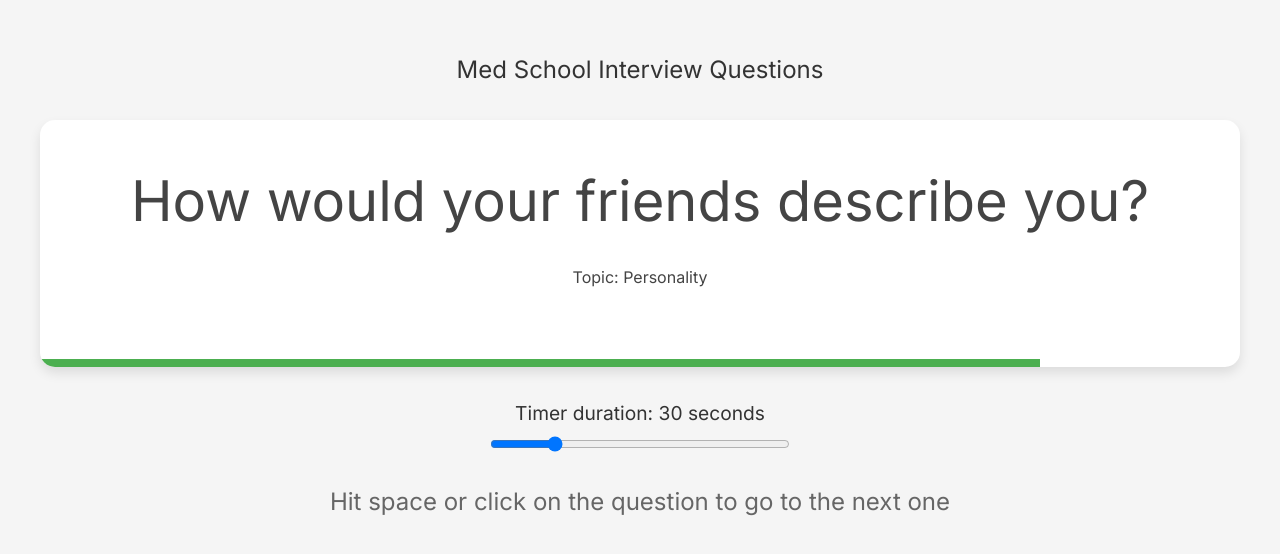
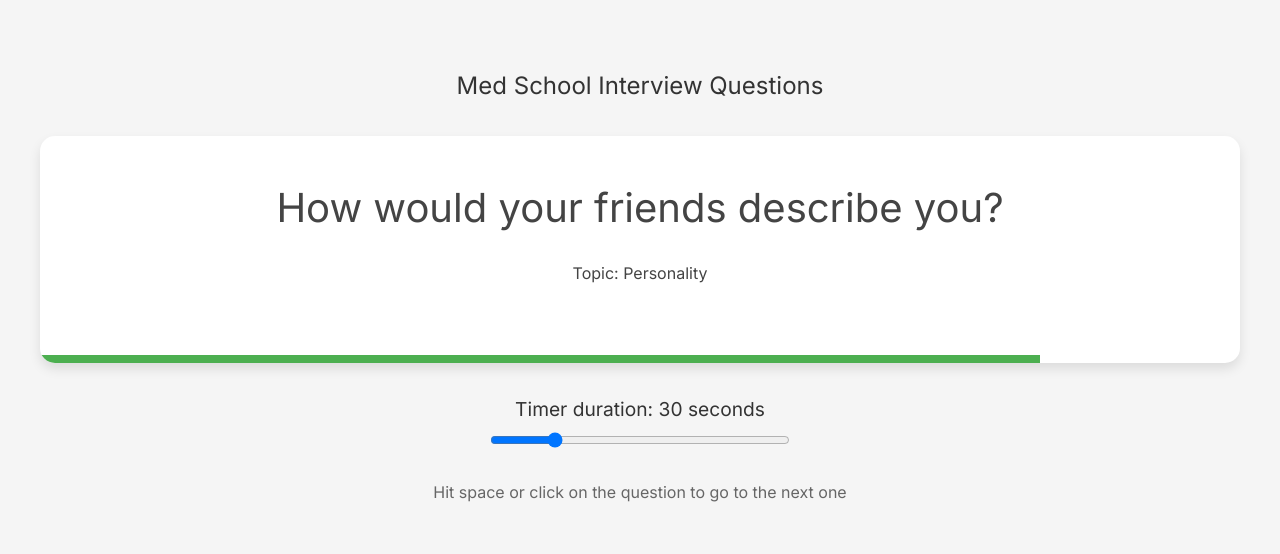
Before and after one commit to aneeshsoni/med-school-interview-questions, a Next.js app: page / in a window 1280 px wide. Shown: the part 114-668 px from the top of the page. Built offline with nearby package versions, Linux system fonts and the light colour scheme.

Commit message:
adjusted font sizes

```diff
--- a/app/globals.css
+++ b/app/globals.css
@@ -98,7 +98,7 @@ h3 {
   color: #444;
 }
 h2 {
-  font-size: 3.5rem;
+  font-size: 2.5rem;
   line-height: 1.2;
   margin-bottom: 2rem;
   color: #444;
@@ -111,7 +111,7 @@ h2 {
   background-color: #4CAF50;
 }
 p {
-  font-size: 1.5rem;
+  font-size: 1rem;
   color: #666;
   text-align: center;
 }
```
